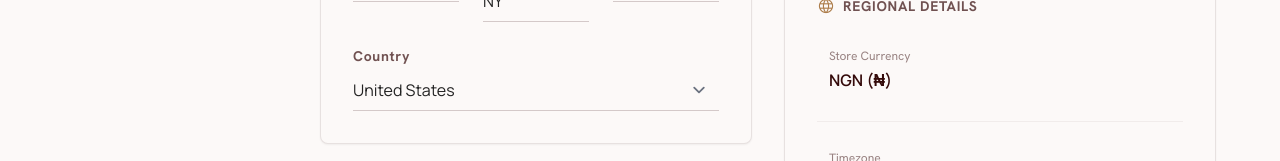
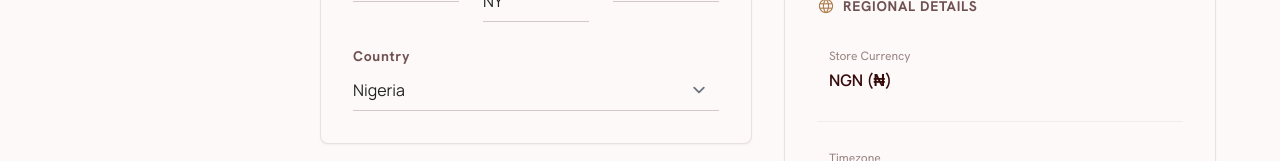
Before and after one commit to Sanimuhammad09/flairvigo-web, a React (Vite) app: page /admin/settings in a window 1280 px wide. Shown: the part 1028-1189 px from the top of the page. Built offline with nearby package versions, Linux system fonts and the light colour scheme; no server answers.

Commit message:
chore: configure store regions and settings to Nigeria only

```diff
--- a/src/components/Footer.tsx
+++ b/src/components/Footer.tsx
@@ -59,8 +59,8 @@ export function Footer() {
       <div className="border-t border-gray-700 pt-8 px-6 max-w-[1600px] mx-auto flex flex-col md:flex-row justify-between items-center text-xs text-gray-400">
         <p>© 2026 FLAIR VIGO, INC. ALL RIGHTS RESERVED</p>
         <div className="flex items-center space-x-2 mt-4 md:mt-0">
-          <img alt="US Flag" className="w-5 h-auto rounded-sm" src="https://lh3.googleusercontent.com/aida-public/AB6AXuAyWFb32K1LP1PDYF4uG8i2BsfkziTPVBzPpKg8q_lQXZtMV2FFdjmZLlWV9xelX5U_jDEjvdDohVbBDL7nrCyj-v2-uCtAc1RI8EJmxmvH3u6RUNqT2ga3vL5FiLyQ8cv9dTMgRLqzLwwjykuPndq6XPhdfvLJluUk8uIxF__d2LLV1FlD-6WX71puzhq95UgmO75AE6PcB0L1tTE-zuTxaMp75X52IZNzPjOiHk5ODmnXbPopLWM0_g"/>
-          <span className="font-semibold text-white tracking-widest">UNITED STATES | ENGLISH</span>
+          <img alt="Nigeria Flag" className="w-5 h-auto rounded-sm" src="https://flagcdn.com/w40/ng.png"/>
+          <span className="font-semibold text-white tracking-widest">NIGERIA | ENGLISH</span>
         </div>
       </div>
     </footer>
--- a/src/components/admin/settings/GeneralSettings.tsx
+++ b/src/components/admin/settings/GeneralSettings.tsx
@@ -133,10 +133,7 @@ export function GeneralSettings() {
             <div>
               <label className="block font-label-bold text-label-bold text-ink-deep/70 mb-1">Country</label>
               <select className="w-full bg-transparent border-0 border-b border-ink-deep/20 px-0 py-2 focus:ring-0 focus:border-accent-gold font-body-md text-body-md transition-colors placeholder-on-surface-variant/50">
-                <option>United States</option>
-                <option>United Kingdom</option>
-                <option>Canada</option>
-                <option>Australia</option>
+                <option>Nigeria</option>
               </select>
             </div>
           </div>
--- a/src/components/admin/settings/PaymentSettings.tsx
+++ b/src/components/admin/settings/PaymentSettings.tsx
@@ -152,12 +152,8 @@ export function PaymentSettings() {
                   <span className="font-label-sm text-label-sm text-on-surface-variant">VAT 7.5%</span>
                 </li>
                 <li className="flex justify-between items-center py-2 border-b border-primary/10">
-                  <span className="font-body-md text-body-md">United States</span>
+                  <span className="font-body-md text-body-md">Nigeria</span>
                   <span className="font-label-sm text-label-sm text-on-surface-variant">State-level</span>
-                </li>
-                <li className="flex justify-between items-center py-2 border-b border-primary/10">
-                  <span className="font-body-md text-body-md">United Kingdom</span>
-                  <span className="font-label-sm text-label-sm text-on-surface-variant">Standard 20%</span>
                 </li>
               </ul>
             </div>
--- a/src/components/admin/settings/ShippingSettings.tsx
+++ b/src/components/admin/settings/ShippingSettings.tsx
@@ -27,8 +27,8 @@ export function ShippingSettings() {
               <div className="absolute top-0 left-0 w-1 h-full bg-accent-gold"></div>
               <div className="flex justify-between items-start">
                 <div>
-                  <h4 className="font-headline-md text-[18px] font-semibold text-ink-deep">Domestic (United States)</h4>
-                  <p className="font-body-md text-body-md text-on-surface-variant">50 States, Puerto Rico, and APO/FPO addresses</p>
+                  <h4 className="font-headline-md text-[18px] font-semibold text-ink-deep">Domestic (Nigeria)</h4>
+                  <p className="font-body-md text-body-md text-on-surface-variant">All 36 states and the FCT</p>
                 </div>
                 <label className="relative inline-flex items-center cursor-pointer">
                   <input type="checkbox" defaultChecked className="sr-only peer" />
--- a/src/routes/admin/products/new/seo.tsx
+++ b/src/routes/admin/products/new/seo.tsx
@@ -111,9 +111,7 @@ function AddProductSEO() {
                   <div>
                     <label className="block font-label-sm text-label-sm text-on-surface-variant mb-1">Country/Region of origin</label>
                     <select className="w-full bg-transparent border-0 border-b border-ink-deep/20 focus:ring-0 focus:border-accent-gold px-0 py-2 font-body-md text-body-md text-ink-deep transition-colors">
-                      <option>United States</option>
-                      <option>Canada</option>
-                      <option>Italy</option>
+                      <option>Nigeria</option>
                     </select>
                   </div>
                   <div>
--- a/src/routes/checkout.tsx
+++ b/src/routes/checkout.tsx
@@ -233,8 +233,6 @@ function Checkout() {
                       required
                     >
                       <option>Nigeria</option>
-                      <option>United States</option>
-                      <option>United Kingdom</option>
                     </select>
                   </div>
                   <div>
```
